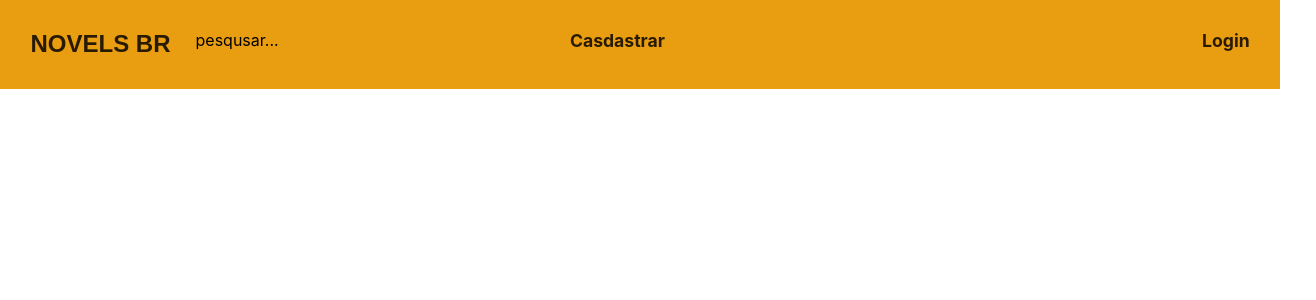
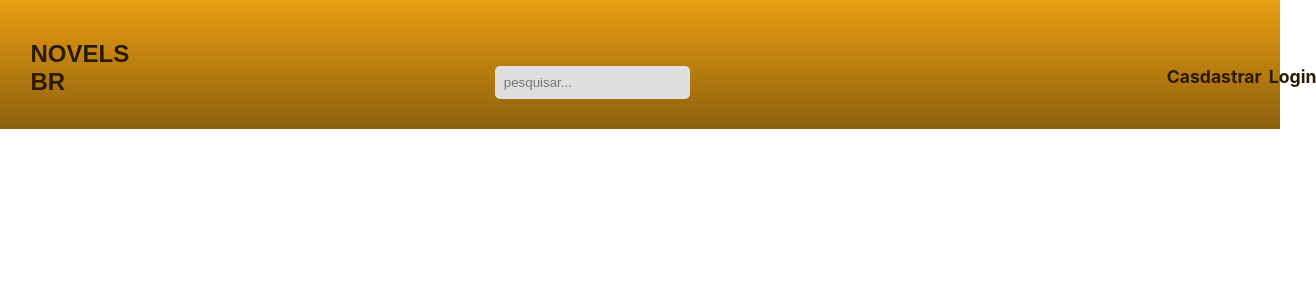
Before and after one commit to Wilson-Pedro/novelbr, a React (Create React App) app in the folder front/: page / in a window 1280 px wide. Shown: the top 300 px of the page, 1316 px wide, since content can reach past the window. Built offline with nearby package versions, Linux system fonts and the light colour scheme.

Commit message:
feat: search component

```diff
--- /dev/null
+++ b/front/src/component/search/Search.jsx
@@ -0,0 +1,10 @@
+import React from 'react';
+import styles from './Search.module.css';
+
+export default function Search() {
+    return (
+        <>
+            <input type="text" placeholder='pesquisar...'/>
+        </>
+    );
+}
--- /dev/null
+++ b/front/src/component/search/Search.module.css
@@ -0,0 +1,7 @@
+input {
+    border: none;
+    padding: 5%;
+    border-radius: 5px;
+    background-color: rgb(223, 223, 223);
+    margin-top: 20%;
+}
--- a/front/src/layout/navbar/Navbar.jsx
+++ b/front/src/layout/navbar/Navbar.jsx
@@ -1,5 +1,6 @@
 import React from 'react';
 import styles from './Navbar.module.css';
+import Search from './../../component/search/Search';
 
 export default function Navbar() {
     return(
@@ -8,10 +9,10 @@ export default function Navbar() {
                 <h1>NOVELS BR</h1>
             </div>
             <div className={styles.search}>
-                pesqusar...
+                <Search />
             </div>
             <nav>
-                <p >Casdastrar</p>
+                <p>Casdastrar</p>
                 <p>Login</p>
             </nav>
         </div>
--- a/front/src/layout/navbar/Navbar.module.css
+++ b/front/src/layout/navbar/Navbar.module.css
@@ -1,7 +1,7 @@
 .navContainer {
     display: flex;
     justify-content: space-around;
-    background-color: rgb(233, 158, 18);
+    background-image: linear-gradient(rgb(233, 158, 18), rgb(141, 96, 13));
     width: 100%;
     padding: 2.5%;
 }
@@ -9,7 +9,7 @@
 .title {
     display: flex;
     justify-content: start;
-    width: 17%;
+    width: 20%;
 }
 
 .title h1 {
@@ -18,16 +18,17 @@
     font-family: 'Arial';
     cursor: pointer;
     font-size: 150%;
+    margin-top: 10%;
 }
 
 .search {
-    /* margin-left: 40%; */
+    margin-left: 30%;
 }
 
 .navContainer nav {
     display: flex;
     width: 10%;
-    justify-content: space-between;
+    margin-left: 40%;
 }
 
 .navContainer nav p {
@@ -35,9 +36,10 @@
     font-size: 110%;
     font-weight: bold;
     cursor: pointer;
-    margin-left: 30%;
+    margin-top: 25%;
+    margin-left: 5%;
 }
 
 .navContainer nav p:hover {
-    color: rgb(172, 123, 39);
+    color: rgb(255, 255, 255);
 }
```
